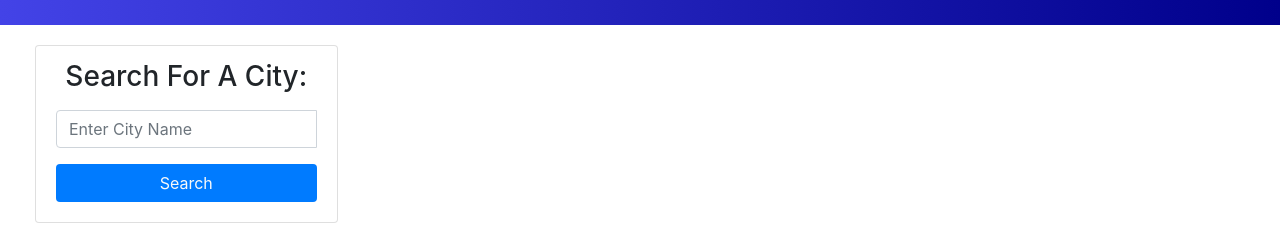
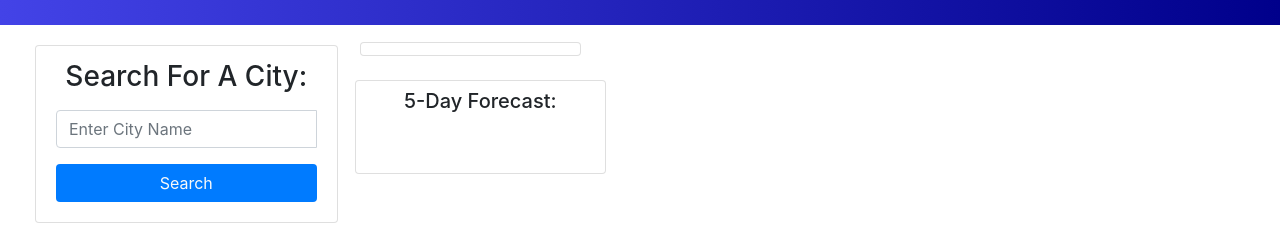
Before and after one commit to kjjackson619/weather-dashboard, a plain HTML site: page index.html in a window 1280 px wide. Shown: the part 71-311 px from the top of the page. Drawn offline with nearby package versions, Linux system fonts and the light colour scheme.

Commit message:
live edit

```diff
--- a/assets/css/style.css
+++ b/assets/css/style.css
@@ -14,14 +14,14 @@ li {
 
 .currentCard {
     position: relative;
-bottom: 650px;
+bottom: 225px;
 left: 260px;
-margin-bottom: 30px;
+margin-bottom: 100px;
 }
 
 .fiveDayCard {
     position: relative;
-    bottom: 690px;
+    bottom: 325px;
     left: 270px;
 }
 
```
